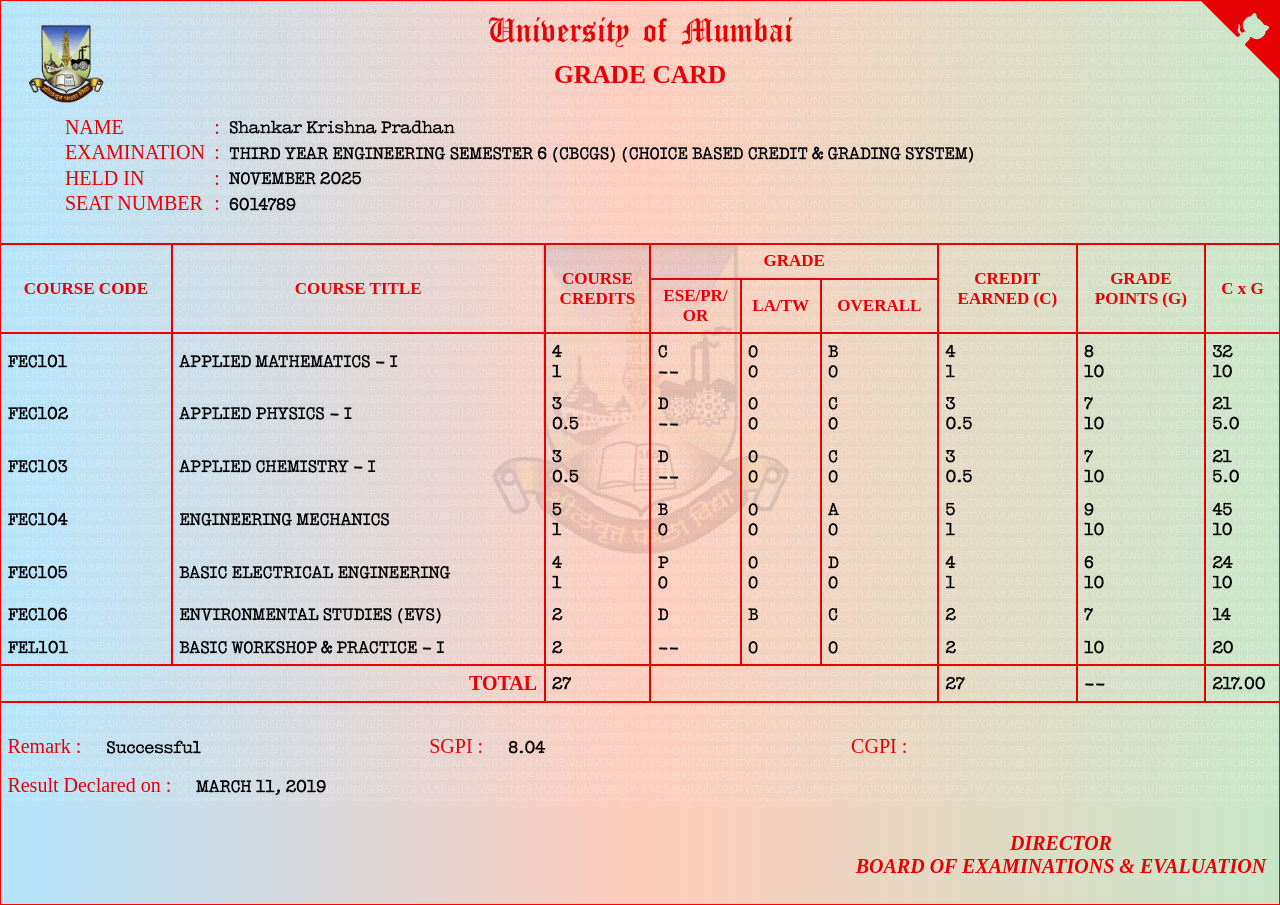
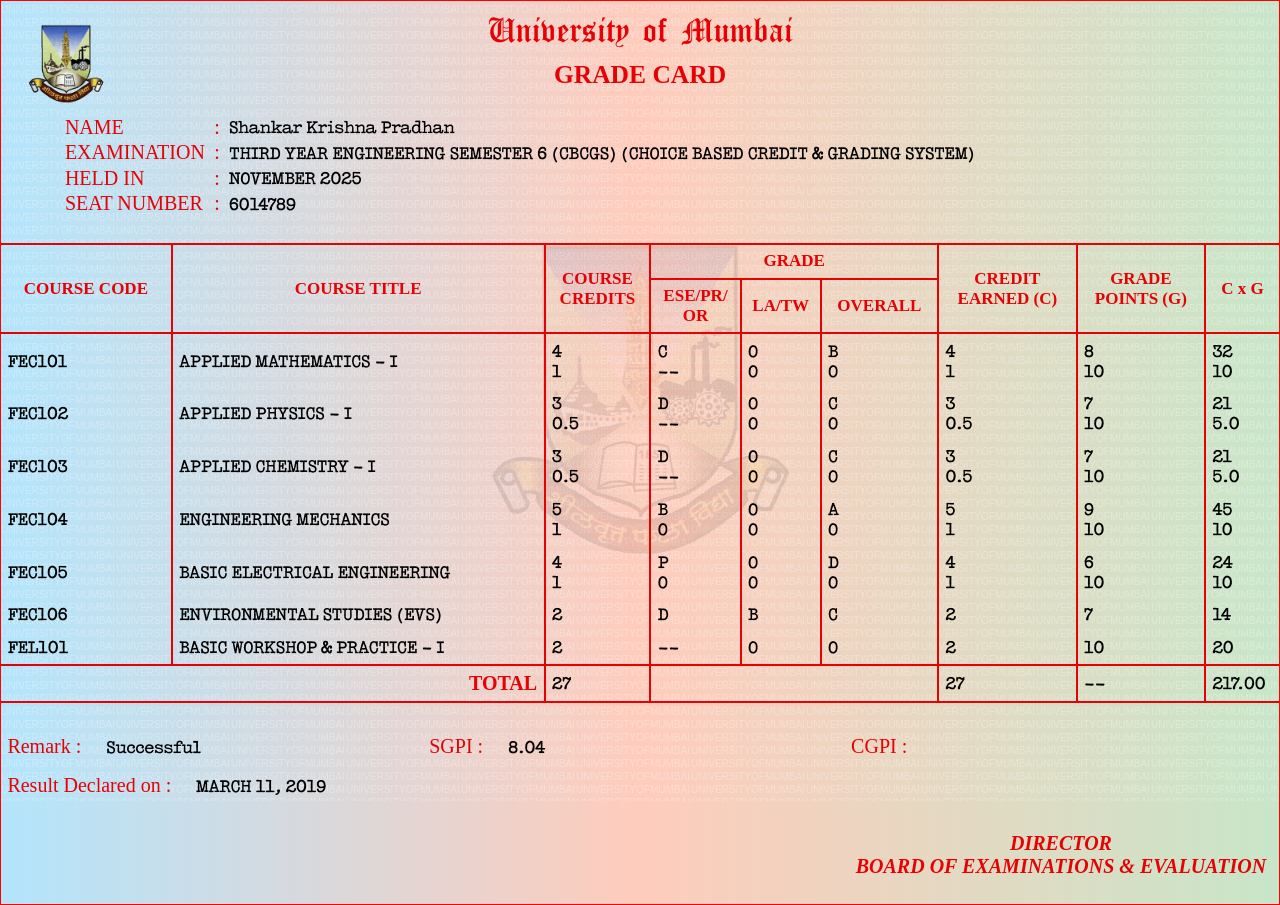
Before and after one commit to shankar20024/Time-pass, a plain HTML site: page index.html in a window 1280 px wide. Drawn offline with Linux system fonts and the light colour scheme.

Commit message:
Update index.html

```diff
--- a/index.html
+++ b/index.html
@@ -18,20 +18,6 @@
 
 	<body>
 		<!-- GitHub Corners: https://tholman.com/github-corners/ -->
-		<a href="https://github.com/HarshKapadia2/sample-marksheet" target="_blank" rel="noreferrer" class="github-corner"
-			aria-label="View source on GitHub">
-			<svg width="80" height="80" viewBox="0 0 250 250"
-				style="fill:#e60105; color:#c8e6c9; position: absolute; top: 0; border: 0; right: 0;" aria-hidden="true">
-				<!-- The other styles for the corner are in ./static/css/style.css -->
-				<path d="M0,0 L115,115 L130,115 L142,142 L250,250 L250,0 Z"></path>
-				<path
-					d="M128.3,109.0 C113.8,99.7 119.0,89.6 119.0,89.6 C122.0,82.7 120.5,78.6 120.5,78.6 C119.2,72.0 123.4,76.3 123.4,76.3 C127.3,80.9 125.5,87.3 125.5,87.3 C122.9,97.6 130.6,101.9 134.4,103.2"
-					fill="currentColor" style="transform-origin: 130px 106px;" class="octo-arm"></path>
-				<path
-					d="M115.0,115.0 C114.9,115.1 118.7,116.5 119.8,115.4 L133.7,101.6 C136.9,99.2 139.9,98.4 142.2,98.6 C133.8,88.0 127.5,74.4 143.8,58.0 C148.5,53.4 154.0,51.2 159.7,51.0 C160.3,49.4 163.2,43.6 171.4,40.1 C171.4,40.1 176.1,42.5 178.8,56.2 C183.1,58.6 187.2,61.8 190.9,65.4 C194.5,69.0 197.7,73.2 200.1,77.6 C213.8,80.2 216.3,84.9 216.3,84.9 C212.7,93.1 206.9,96.0 205.4,96.6 C205.1,102.4 203.0,107.8 198.3,112.5 C181.9,128.9 168.3,122.5 157.7,114.1 C157.9,116.9 156.7,120.9 152.7,124.9 L141.0,136.5 C139.8,137.7 141.6,141.9 141.8,141.8 Z"
-					fill="currentColor" class="octo-body"></path>
-			</svg>
-		</a>
 
 		<img id="mu-logo" src="./static/img/mu-logo.png" alt="MU">
 		<div id="svg-background">
```
